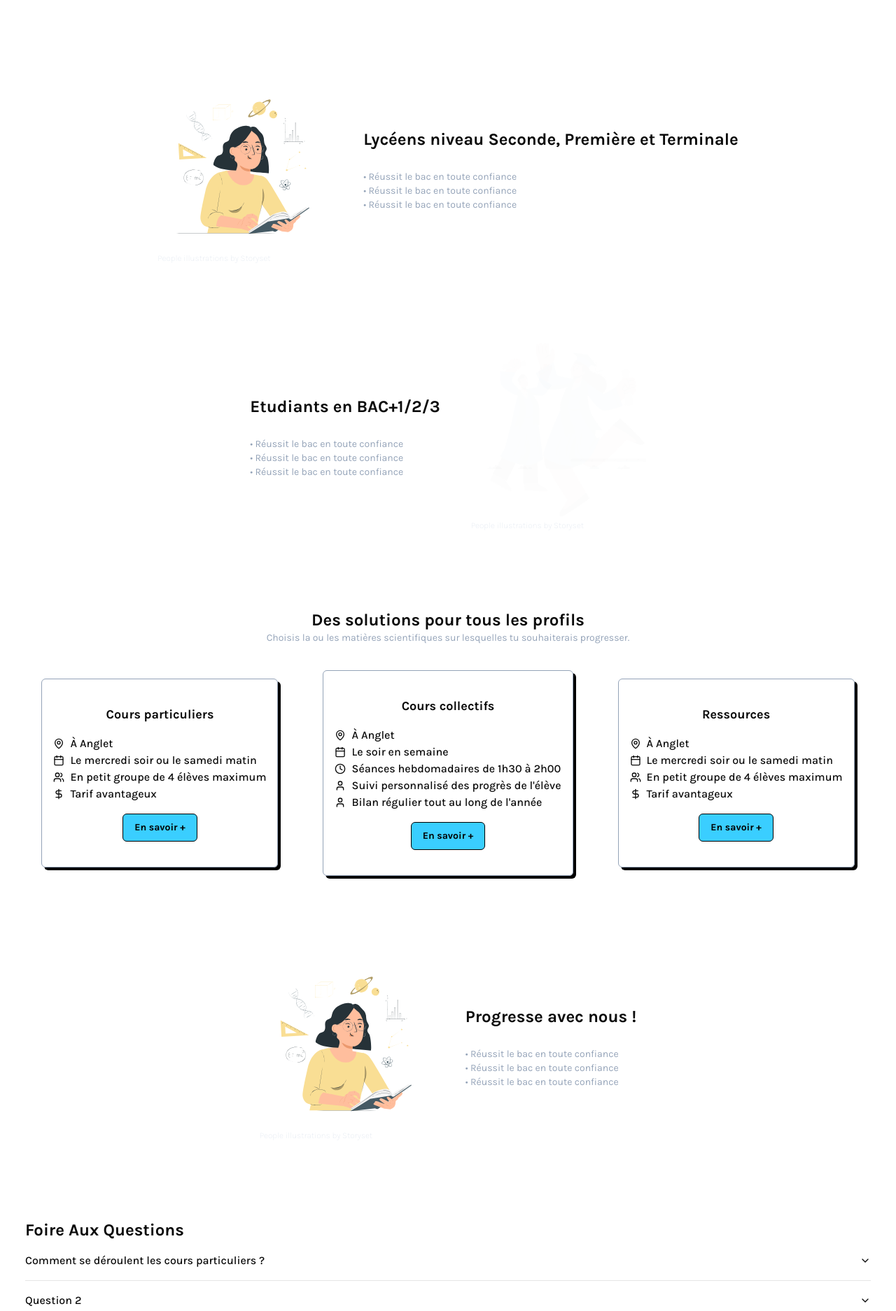
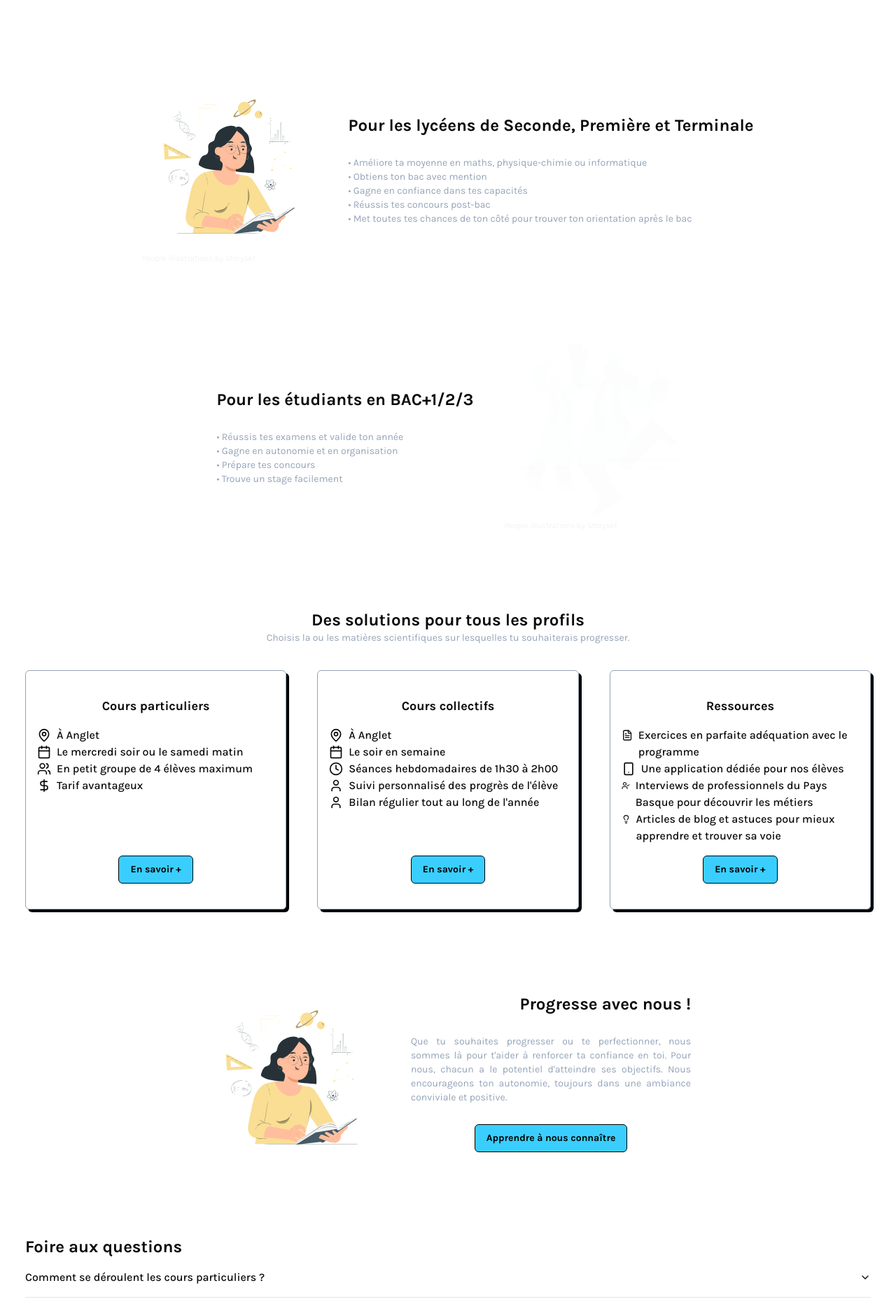
Before and after one commit to clemencefrz/cours-geroa, a Next.js app: page / in a window 1280 px wide. Shown: the part 920-2794 px from the top of the page at 70% size. Built offline with nearby package versions, Linux system fonts and the light colour scheme.

Commit message:
finish homepage, make it responsive

```diff
--- a/app/about/component/About.tsx
+++ b/app/about/component/About.tsx
@@ -56,7 +56,7 @@ const About = () => {
         <div className="flex flex-col gap-1">
           <h2 className="self-end text-justify">{`Notre vision`}</h2>
           <span>
-            plus tard,on veut faire plus que des cours ,etc.....
+            {` Parce que y'a pas que les cours dans la vie !`}
             <br></br>
             {` sdqsdqsdqsds`}
           </span>
--- /dev/null
+++ b/app/components/Home/AboutUs.tsx
@@ -0,0 +1,28 @@
+import { Button } from "@/components/ui/button";
+import Link from "next/link";
+import { textRight } from ".";
+import Image from "next/image";
+const AboutUs = () => {
+  return (
+    <>
+      <Image
+        src="/assets/Learning-pana.svg"
+        alt="People illustrations by Storyset"
+        width={250}
+        height={250}
+      />
+
+      <div className="flex flex-col gap-7">
+        <h2 className={textRight}>Progresse avec nous !</h2>
+        <p className="text-slate-400 text-sm max-w-[400px] text-justify">
+          {`Que tu souhaites progresser ou te perfectionner, nous sommes là pour t'aider à renforcer ta confiance en toi. Pour nous, chacun a le potentiel d'atteindre ses objectifs. Nous encourageons ton autonomie, toujours dans une ambiance conviviale et positive.`}
+        </p>
+        <Button asChild className="self-center mt-auto">
+          <Link href="/about">Apprendre à nous connaître</Link>
+        </Button>
+      </div>
+    </>
+  );
+};
+
+export default AboutUs;
--- a/app/components/Home/SectionFAQ.tsx
+++ b/app/components/Home/FAQ.tsx
@@ -30,7 +30,7 @@ const items: ItemType[] = [
   },
 ];
 
-export function SectionFAQ() {
+export function FAQ() {
   return (
     <Accordion type="single" collapsible className="w-full">
       {items.map(({ value, answer, question }, key) => (
--- a/app/components/Home/Hero.tsx
+++ b/app/components/Home/Hero.tsx
@@ -4,17 +4,18 @@ import Link from "next/link";
 
 export function Hero() {
   const words = [
-    "Dépasse tes limites",
-    "Performe",
+    "Apprends",
+    "Progresse",
+    "Révise",
     "Épanouis-toi",
     "Trouve ta voie",
   ];
 
   return (
     <div className="flex flex-col gap-9 items-center justify-center h-[468px]">
-      <h1 className="text-4xl font-extrabold">
-        <FlipWords words={words} className="text-primary" /> avec les cours
-        Geroa
+      <h1 className="text-4xl font-extrabold flex flex-col">
+        <FlipWords words={words} className="text-primary text-5xl" />
+        <p>avec les cours Geroa</p>
       </h1>
 
       <h2 className="text-base text-center max-w-[500px] font-medium">
--- a/app/components/Home/Services.tsx
+++ b/app/components/Home/Services.tsx
@@ -5,11 +5,33 @@ import {
 import { Button } from "@/components/ui/button";
 import { LucideIcon } from "lucide-react";
 import Link from "next/link";
-import { motion } from "framer-motion"; // Import framer-motion
+import { motion } from "framer-motion";
+import { FileText, Smartphone, UserCheck, Lightbulb } from "lucide-react";
+
+const PointsRessources = [
+  {
+    icon: FileText,
+    description: "Exercices en parfaite adéquation avec le programme",
+  },
+  {
+    icon: Smartphone,
+    description: "Une application dédiée pour nos élèves",
+  },
+  {
+    icon: UserCheck,
+    description:
+      "Interviews de professionnels du Pays Basque pour découvrir les métiers",
+  },
+  {
+    icon: Lightbulb,
+    description:
+      "Articles de blog et astuces pour mieux apprendre et trouver sa voie",
+  },
+];
 
 const Services = () => {
   return (
-    <div className="flex flex-row items-center justify-center gap-16">
+    <div className="grid flex-col md:grid-cols-3 items-start justify-center gap-11">
       <CardService
         title="Cours particuliers"
         bulletPoints={PointsCoursParticuliers}
@@ -18,7 +40,7 @@ const Services = () => {
         title="Cours collectifs"
         bulletPoints={PointsCoursCollectifs}
       />
-      <CardService title="Ressources" bulletPoints={PointsCoursParticuliers} />
+      <CardService title="Ressources" bulletPoints={PointsRessources} />
     </div>
   );
 };
@@ -34,20 +56,20 @@ const CardService = ({
 }) => {
   return (
     <motion.div
-      className="flex flex-col rounded-md border border-slate-400 shadow-[4px_4px_0px_0px_rgba(0,0,0)] px-4 py-9 gap-4"
+      className="flex flex-col h-full rounded-md border border-slate-400 shadow-[4px_4px_0px_0px_rgba(0,0,0)] px-4 py-9 gap-4"
       whileHover={{ y: -10 }} // Lift the card by 10px on hover
       transition={{ type: "spring", stiffness: 200, damping: 20 }} // Smooth spring-like animation
     >
       <h3 className="font-bold text-lg self-center">{title}</h3>
       <ul>
         {bulletPoints.map(({ description, icon: Icon }, key) => (
-          <li className="font-medium text-md flex items-center" key={key}>
-            <Icon className="mr-2 w-4 h-4" />
+          <li className="font-medium text-md flex items-start" key={key}>
+            <Icon className="mr-2 w-5 h-5 mt-0.5" />
             {description}
           </li>
         ))}
       </ul>
-      <Button asChild className="self-center">
+      <Button asChild className="self-center mt-auto">
         <Link href="/nos-cours">En savoir +</Link>
       </Button>
     </motion.div>
--- a/app/components/Home/index.tsx
+++ b/app/components/Home/index.tsx
@@ -6,9 +6,10 @@ import { motion, useInView } from "framer-motion";
 
 import { cn } from "@/lib/utils";
 import { Hero } from "./Hero";
-import { SectionFAQ } from "./SectionFAQ";
 import Subjects from "./Subjects";
 import Services from "./Services";
+import AboutUs from "./AboutUs";
+import { FAQ } from "./FAQ";
 
 // Déclaration des types pour les props
 type SectionIntroProps = {
@@ -20,8 +21,8 @@ type SectionIntroProps = {
 const classNameH2 = "text-2xl font-bold";
 const classNameSubtitle = "text-sm text-slate-400 mb-9";
 const classNameSection =
-  "w-full flex flex-row justify-center items-center gap-11";
-const textRight = cn(classNameH2, "text-right");
+  "w-full flex flex-col md:flex-row justify-center items-center gap-11";
+export const textRight = cn(classNameH2, "text-right");
 
 const Home: React.FC = () => {
   const ref1 = useRef<HTMLDivElement>(null);
@@ -79,12 +80,20 @@ const Home: React.FC = () => {
             </div>
             <div className="flex flex-col gap-7">
               <h2 className={textRight}>
-                Lycéens niveau Seconde, Première et Terminale
+                Pour les lycéens de Seconde, Première et Terminale
               </h2>
               <ul className="text-slate-400 text-sm">
-                <li>• Réussit le bac en toute confiance</li>
-                <li>• Réussit le bac en toute confiance</li>
-                <li>• Réussit le bac en toute confiance</li>
+                <li>
+                  • Améliore ta moyenne en maths, physique-chimie ou
+                  informatique
+                </li>
+                <li>• Obtiens ton bac avec mention</li>
+                <li>• Gagne en confiance dans tes capacités</li>
+                <li>• Réussis tes concours post-bac</li>
+                <li>
+                  • Met toutes tes chances de ton côté pour trouver ton
+                  orientation après le bac
+                </li>
               </ul>
             </div>
           </div>
@@ -99,11 +108,12 @@ const Home: React.FC = () => {
         >
           <div className={classNameSection}>
             <div className="flex flex-col gap-7">
-              <h2 className={textRight}>Etudiants en BAC+1/2/3</h2>
+              <h2 className={textRight}>Pour les étudiants en BAC+1/2/3</h2>
               <ul className="text-slate-400 text-sm">
-                <li>• Réussit le bac en toute confiance</li>
-                <li>• Réussit le bac en toute confiance</li>
-                <li>• Réussit le bac en toute confiance</li>
+                <li>• Réussis tes examens et valide ton année</li>
+                <li>• Gagne en autonomie et en organisation</li>
+                <li>• Prépare tes concours</li>
+                <li>• Trouve un stage facilement</li>
               </ul>
             </div>
             <div className="svg-container">
@@ -145,33 +155,9 @@ const Home: React.FC = () => {
           initial={{ y: 20, opacity: 0 }}
           animate={isInView3 ? { y: 0, opacity: 1 } : {}}
           transition={{ ease: "easeInOut", duration: 1 }}
+          className={cn(classNameSection, "flex flex-col md:flex md:flex-row")}
         >
-          <div className={classNameSection}>
-            <div className="svg-container">
-              <Image
-                src="/assets/Learning-pana.svg"
-                alt="People illustrations by Storyset"
-                width={250}
-                height={250}
-              />
-              <a
-                href="https://storyset.com/people"
-                target="_blank"
-                rel="noopener noreferrer"
-                className="text-xs font-extralight text-slate-200"
-              >
-                People illustrations by Storyset
-              </a>
-            </div>
-            <div className="flex flex-col gap-7">
-              <h2 className={textRight}>Progresse avec nous !</h2>
-              <ul className="text-slate-400 text-sm">
-                <li>• Réussit le bac en toute confiance</li>
-                <li>• Réussit le bac en toute confiance</li>
-                <li>• Réussit le bac en toute confiance</li>
-              </ul>
-            </div>
-          </div>
+          <AboutUs />
         </motion.div>
 
         {/* Section FAQ */}
@@ -180,8 +166,8 @@ const Home: React.FC = () => {
           animate={{ y: 0, opacity: 1 }}
           transition={{ ease: "easeInOut", duration: 1 }}
         >
-          <h2 className={classNameH2}>Foire Aux Questions</h2>
-          <SectionFAQ />
+          <h2 className={classNameH2}>Foire aux questions</h2>
+          <FAQ />
         </motion.div>
       </div>
     </div>
--- a/app/layout.tsx
+++ b/app/layout.tsx
@@ -21,10 +21,10 @@ export default function RootLayout({
             <Header />
             <main className="mx-9 mt-9">{children}</main>
           </div>
-          <aside className="flex flex-cal justify-center items-center p-24 w-full my-24 bg-black">
+          <aside className="flex flex-cal justify-center items-center p-24 w-full my-24 bg-brandFour">
             <Button
-              variant="ghost"
-              className="text-4xl font-bold text-white"
+              variant="link"
+              className="text-4xl font-bold text-white text-wrap text-center p-4"
               asChild
             >
               <Link href="/contact">Contactez-nous en cliquant ici </Link>
--- a/app/nos-cours/components/NosCours.tsx
+++ b/app/nos-cours/components/NosCours.tsx
@@ -27,6 +27,7 @@ export const PointsCoursCollectifs = [
     description: `Bilan régulier tout au long de l'année`,
   },
 ];
+
 const NosCours = () => {
   return (
     <div className="flex flex-col items-center w-full gap-12">
```
Also changed, not shown: app/components/Home/Subjects.tsx (+10 -4 lines).
